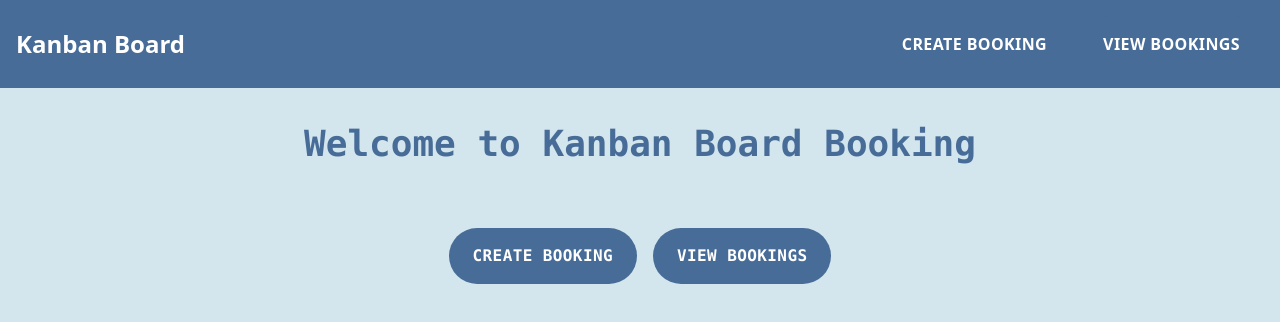
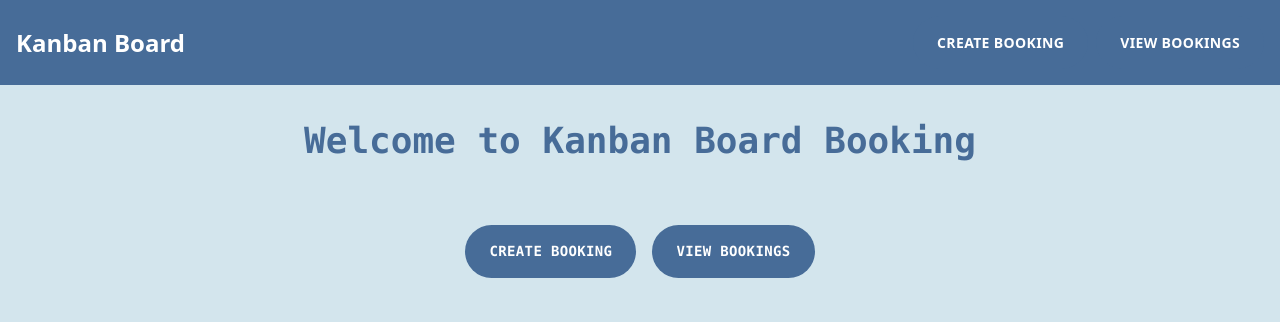
Before and after one commit to abdalhamedemad/Kanban-Board-Bookings, a React (Vite) app: page /home in a window 1280 px wide. Shown: the top 322 px of the page. Built offline with nearby package versions, Linux system fonts and the light colour scheme.

Commit message:
chore: fix styles

```diff
--- a/src/components/CreateBookingForm.tsx
+++ b/src/components/CreateBookingForm.tsx
@@ -64,7 +64,11 @@ function CreateBookingForm({
   };
   return (
     <div className={`flex flex-col gap-6 text-[#476c98]  font-mono `}>
-      <form onSubmit={handleSubmit(onSubmit)}>
+      <form
+        onSubmit={handleSubmit(onSubmit, () =>
+          toast.error("Error Creating the Booking")
+        )}
+      >
         <div className="mb-5 flex flex-col gap-2 sm:flex-row sm:items-center">
           <label htmlFor="title" className="sm:basis-20 text-start ">
             Title:
--- a/src/ui/Button.tsx
+++ b/src/ui/Button.tsx
@@ -11,7 +11,7 @@ function Button({ children, disabled, to, type, onClick }: ButtonProps) {
   const base = `inline-block tex-sm  text-white rounded-full bg-[#476c98] font-semibold uppercase tracking-wide text-white transition-colors
    duration-300 hover:bg-[#5a85bb] focus:bg-[#5a85bb] focus:outline-none
    focus:ring focus:ring-[#5a85bb] focus:ring-offset-2
-   disabled:cursor-not-allowed `;
+   disabled:cursor-not-allowed text-[14px] `;
   const styles = {
     primary: base + " px-4 py-3 sm:px-6 sm:py-4  ",
     small: base + " px-4 py-1 md:px-5 md:py-2.5 text-xs ",
```
